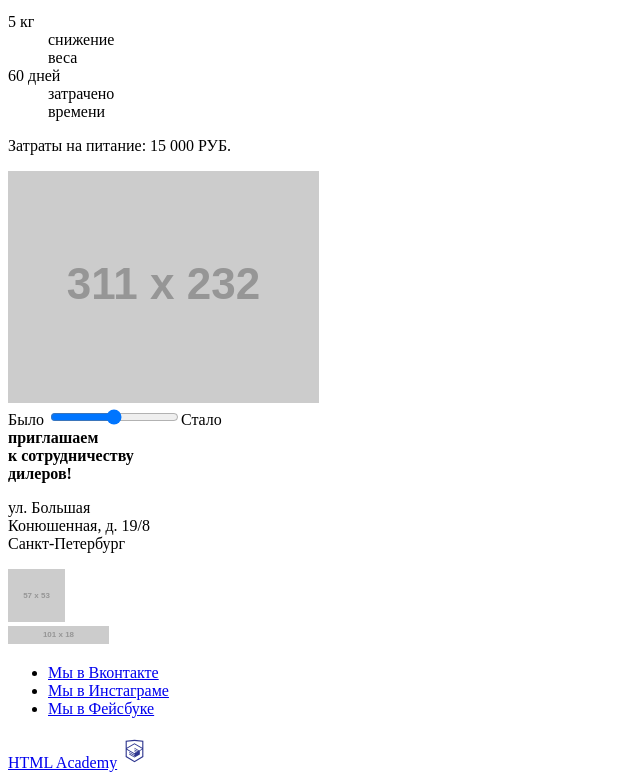
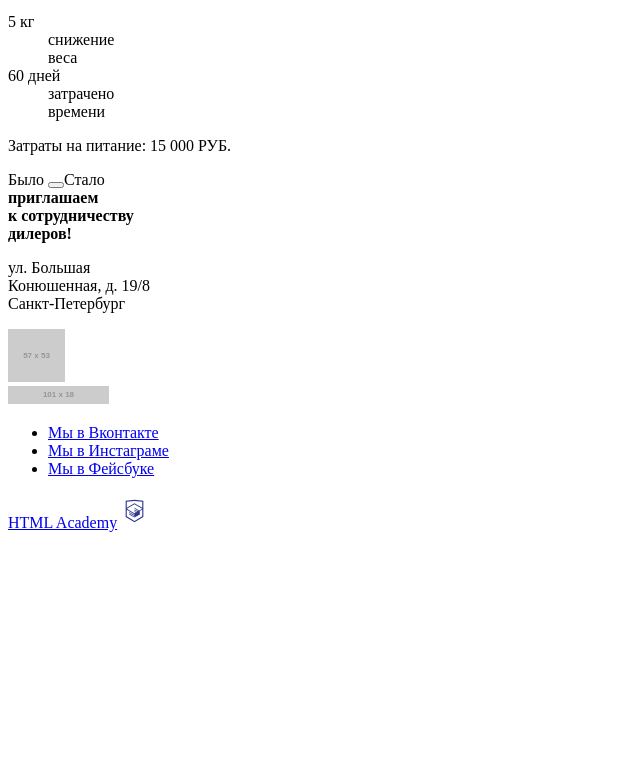
Before and after one commit to Afanstash/1519031-cat-energy-20, a website: page source/index.html in a window 1280 px wide. Shown: the part 1624-2404 px from the top of the page, without its empty margins (0-640 px from the left). After the commit the page ends 2164 px from the top, so only its background shows below. Drawn offline with Linux system fonts and the light colour scheme; placeholder pictures from the web are drawn by us.

Commit message:
Слайдер с котом и page-footer__logo в index.html

```diff
--- a/source/index.html
+++ b/source/index.html
@@ -122,13 +122,18 @@
             </div>
           </dl>
           <p class="example__list-text">Затраты на питание: 15 000 РУБ.</p>
-          <form class="example__slider">
+          <div class="example__slider">
+            <div class="slider__img"></div>
+            <div class="slider__slide">Было
+              <button class="slide__button btn-slide" type="button"></button>Стало
+            </div>
+          </div>
+          <!--<form class="example__slider">
             <img src="https://via.placeholder.com/311x232" alt="picture">
-            <br>
             <label>Было
               <input type="range" name="cat-size" min="0" max="1" step="0.5">Стало
             </label>
-          </form>
+          </form>-->
         </div>
       </section><!--The end example-->
     </main>
@@ -151,12 +156,12 @@
           <img src="https://via.placeholder.com/57x53" alt="Указатель">
           <script async src="https://api-maps.yandex.ru/services/constructor/1.0/js/?um=constructor%3A482e42d5636455304437564ca5f37553db55c108a83f54782a53d8ee887fcd24&amp;width=320&amp;height=362&amp;lang=ru_RU&amp;scroll=true"></script>
         </div><!--The end page-footer__location-->
+        <div class="page-footer__logo logo">
+          <a class="logo__img logo-link">
+            <img src="https://via.placeholder.com/101x18" alt="Кэт энерджи">
+          </a>
+        </div><!--The end page-footer__logo-->
         <div class="page-footer__social social">
-          <div class="social__block">
-            <a class="social__logo link-logocat">
-              <img src="https://via.placeholder.com/101x18" alt="Кэт энерджи">
-            </a>
-          </div>
           <ul class="social__list">
             <li class="social__item">
               <a class="social__link social__link--vkontakte" href="https://vk.com/htmlacademy">Мы в Вконтакте</a>
```
